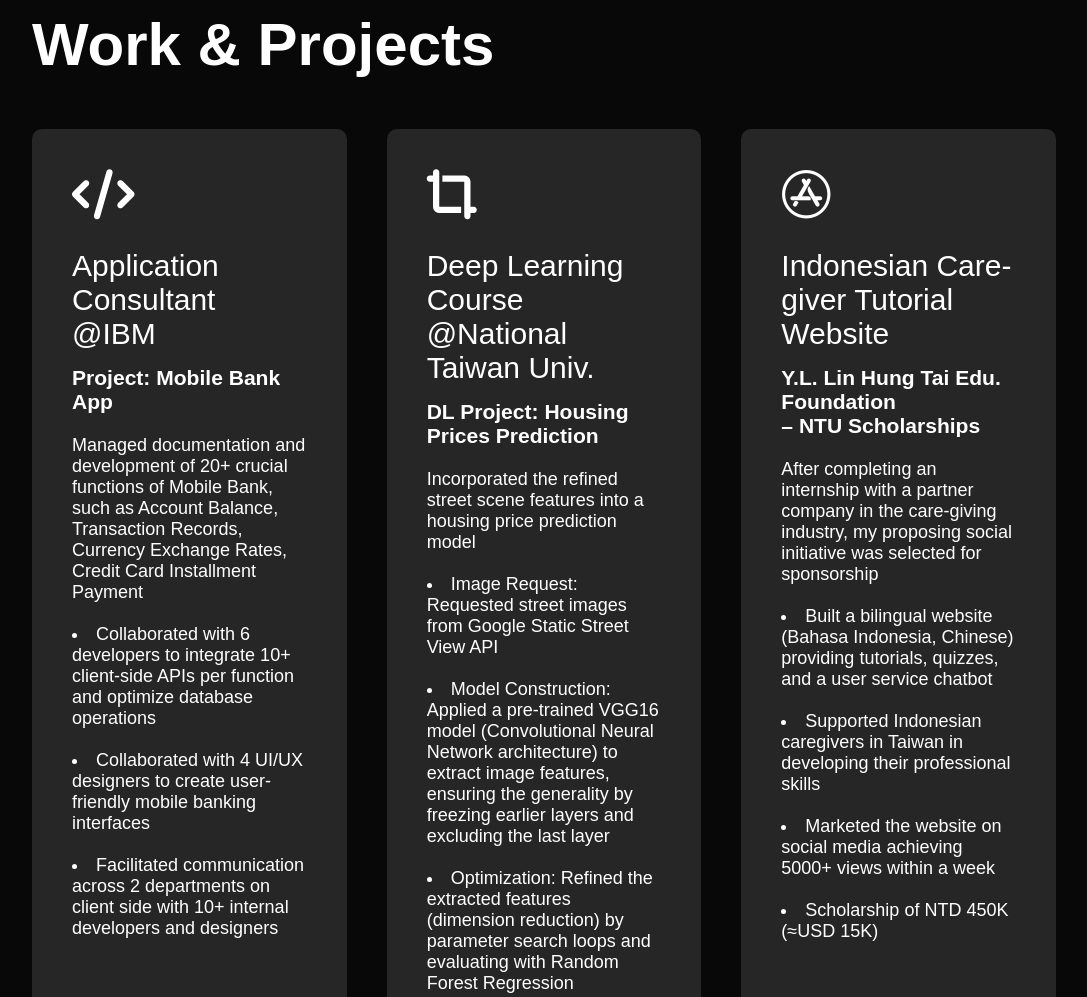
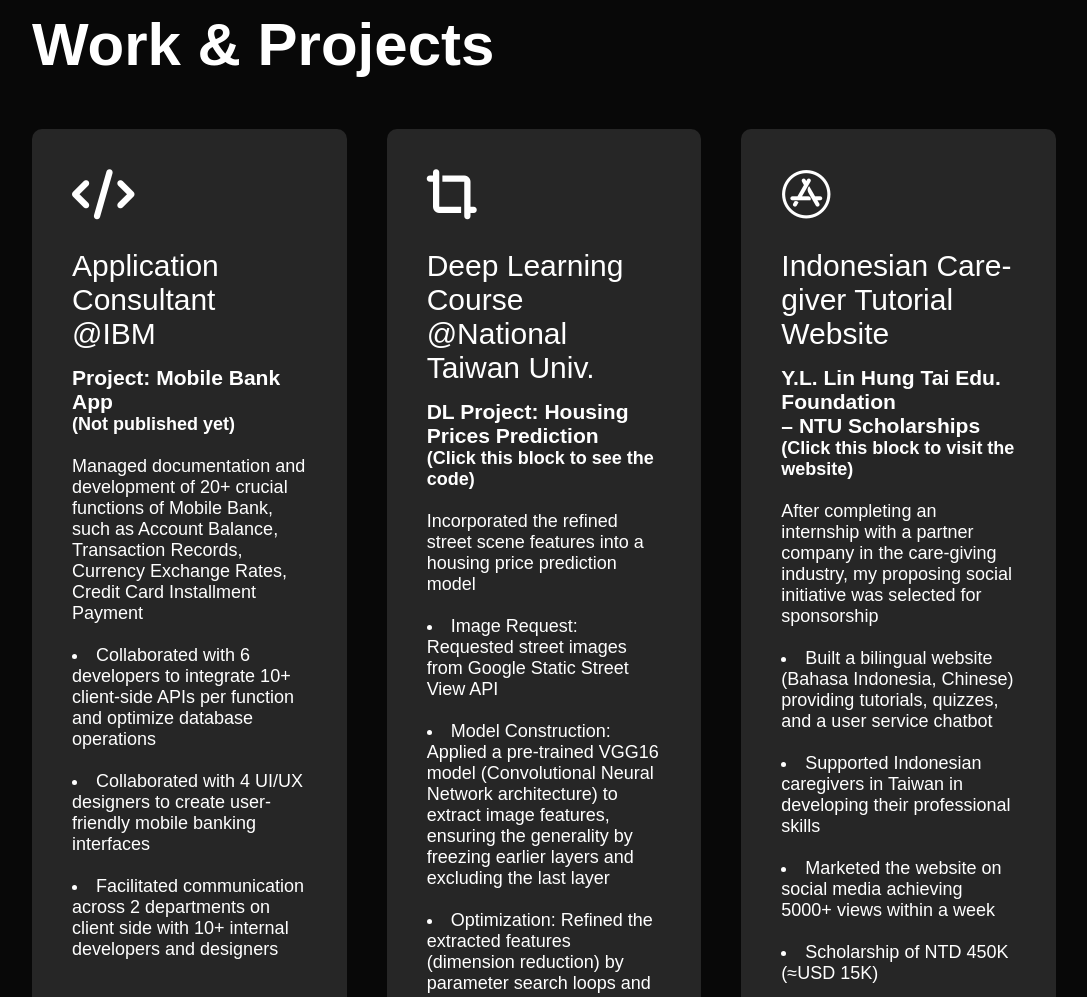
Before and after one commit to lucyyyychen/personal_website, a plain HTML site: page index.html in a window 1280 px wide. Shown: the part 920-1917 px from the top of the page, without its empty margins (96-1183 px from the left). Drawn offline with Linux system fonts and the light colour scheme.

Commit message:
Add files via upload
include links

```diff
--- a/index.html
+++ b/index.html
@@ -94,8 +94,12 @@
                 <i class="fas fa-code"></i>
                 <h2>Application Consultant    @IBM </h2>
                 <h3>Project: Mobile Bank App</h3>
+
+
                 <!-- <img src="images/bank_app_1.jpg"> -->
                 <p>
+                    <b>(Not published yet)</b>
+                    <br>
                     <br>Managed documentation and development of 20+ crucial functions of Mobile Bank, such as Account Balance, Transaction Records, Currency Exchange Rates, Credit Card Installment Payment
                     <br>
                     <br>
@@ -108,12 +112,20 @@
                 </p>
                 <!-- <a href="#">learn more</a> -->
             </div>
+
+            <a href="https://colab.research.google.com/drive/11GN4c4j9K-0SPFnX4QS9eAHi3Z6ZP2di?usp=sharing" target="_blank" style="text-decoration: none; color: inherit;">
                 <div>
                     <i class="fas fa-crop-alt"></i>
+
                     <h2>Deep Learning Course @National Taiwan Univ.</h2>
-                <h3>DL Project: Housing Prices Prediction</h3>
+                    <h3>DL Project: Housing Prices Prediction
                         <br>
+
+                    </h3>
                     <p>
+                        <b>(Click this block to see the code)</b>
+                    <br>
+                    <br>
                         Incorporated the refined street scene features into a housing price prediction model
                         <br>
                         <br>
@@ -125,14 +137,18 @@
                         <br>
                         <li>Utilized Python packages: Requests, PIL, Tensorflow, Pytorch, Scikit-Learn, Pandas</li>
                     </p>
-                <!-- <a href="#">learn more</a> -->
                 </div>
+            </a>
+
+            <a href="https://lucys-space.github.io/ctp.github.io/CTP/index.html" target="_blank" style="text-decoration: none; color: inherit;">
                 <div>
                     <i class="fab fa-app-store"></i>
                     <h2>Indonesian Care-giver Tutorial Website</h2>
                     <h3>Y.L. Lin Hung Tai Edu. Foundation<br>– NTU Scholarships</h3>
+                    <p>
+                        <b>(Click this block to visit the website)</b>
                     <br>
-                <p>
+                    <br>
                         After completing an internship with a partner company in the care-giving industry, my proposing social initiative was selected for sponsorship
                         <br>
                         <br>
@@ -146,6 +162,7 @@
                     </p>
                     <!-- <a href="#">learn more</a> -->
                 </div>
+            </a>
         </div>
     </div>
 </div>
```
Lines whose indentation alone changed are shown as unchanged.
